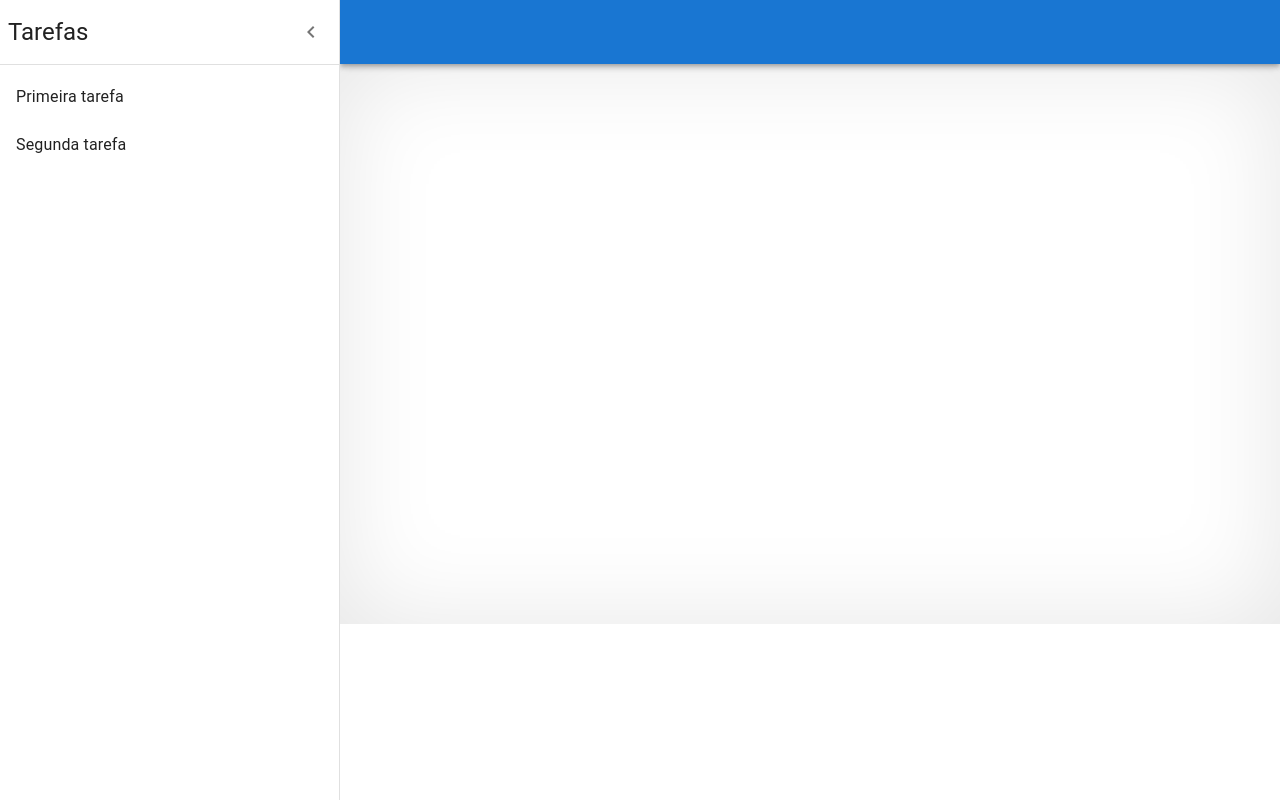
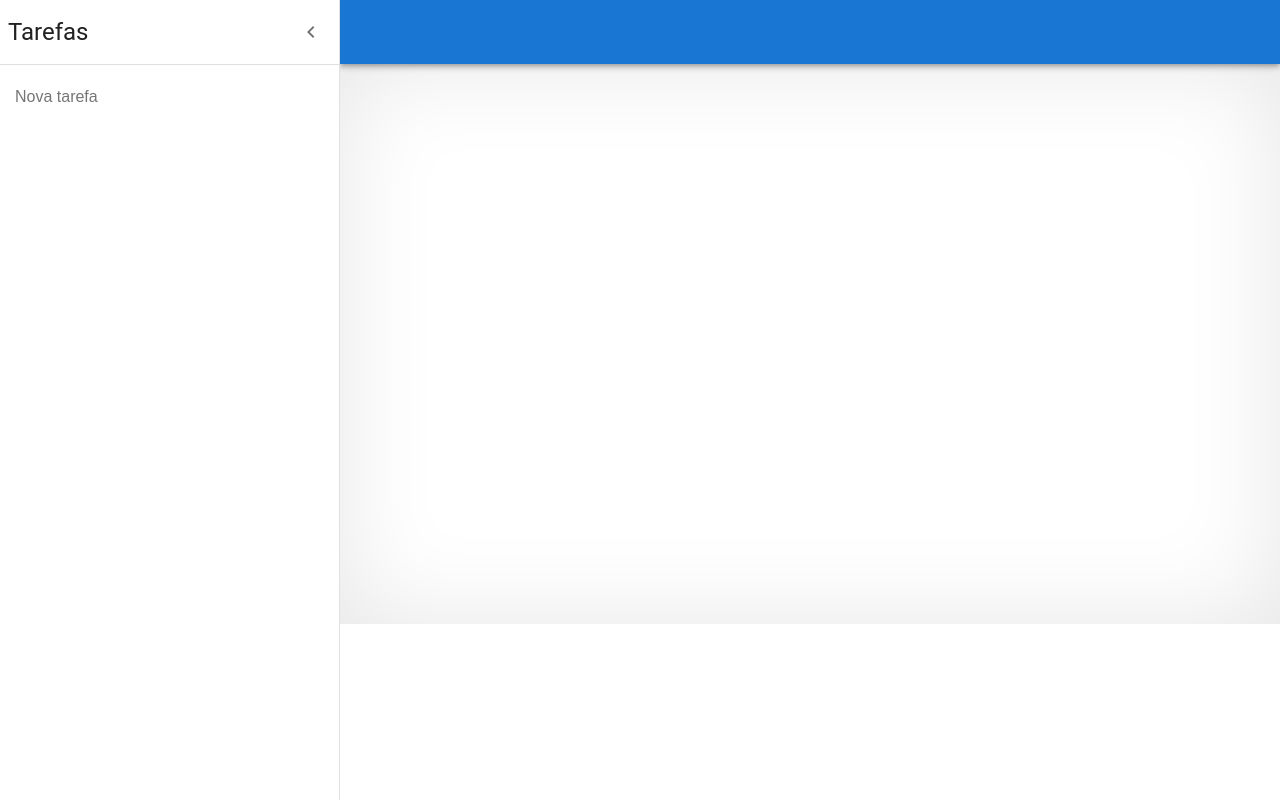
Before and after one commit to Jp-bruno/taskListV2, a React (Create React App) app: page / in a window 1280 px wide. Both pictures are taken after a click on the button "open drawer". Built offline with nearby package versions, Linux system fonts and the light colour scheme.

Commit message:
edit or remove options visual menu done

```diff
--- /dev/null
+++ b/src/components/TaskListItem.tsx
@@ -0,0 +1,72 @@
+import { Box, Button, ListItem, ListItemButton, ListItemIcon, ListItemText, Menu, MenuItem } from "@mui/material";
+import { ListItemClass, ListContext } from "../context/ListContext";
+import { useContext, useState } from 'react';
+import EditIcon from '@mui/icons-material/Edit';
+import DeleteIcon from '@mui/icons-material/Delete';
+import MoreHorizIcon from '@mui/icons-material/MoreHoriz';
+
+type TaskListItemProps = {
+    task: ListItemClass
+}
+
+type RenderOptionsProps = {
+    selectedItemTitle: string | undefined,
+    thisTaskTitle: string | undefined
+}
+
+const ButtonStyles = {
+    '& .MuiListItemIcon-root': {
+        display: 'grid',
+        placeItems: 'center',
+
+    }
+}
+
+function RenderOptions({ selectedItemTitle, thisTaskTitle }: RenderOptionsProps) {
+    const [anchorEl, setAnchorEl] = useState<null | HTMLElement>(null);
+
+    const open = Boolean(anchorEl);
+
+    const handleClick = (event: any) => {
+        console.log(event.currentTarget)
+
+        setAnchorEl(event.target);
+    };
+
+    const handleClose = () => {
+        setAnchorEl(null);
+    };
+
+    if (selectedItemTitle === thisTaskTitle) {
+        return (
+            <Box sx={{zIndex: 100}}>
+                <Button onClick={handleClick} sx={{padding: 0}}>
+                    <MoreHorizIcon />
+                </Button>
+                <Menu anchorEl={anchorEl} open={open} onClose={handleClose}>
+                    <MenuItem onClick={handleClose}>
+                        <EditIcon />
+                    </MenuItem>
+                    <MenuItem onClick={handleClose}>
+                        <DeleteIcon />
+                    </MenuItem>
+                </Menu>
+            </Box>
+        );
+    }
+
+    return null
+}
+
+export default function TaskListItem({ task }: TaskListItemProps) {
+    const ListContextObject = useContext(ListContext);
+
+    return (
+        <ListItem key={Math.random() * 10000} disablePadding>
+            <ListItemButton onClick={ListContextObject?.selectTask}>
+                <ListItemText primary={task.title} />
+                <RenderOptions selectedItemTitle={ListContextObject?.selectedTask?.title} thisTaskTitle={task.title} />
+            </ListItemButton>
+        </ListItem>
+    )
+}
--- /dev/null
+++ b/src/components/TaskListNewTaskInput.tsx
@@ -0,0 +1,34 @@
+import { ListItem, ListItemButton, styled } from "@mui/material";
+import { ListItemClass, ListContext } from "../context/ListContext";
+import { useContext } from 'react';
+
+const StyledInput = styled('input')`
+    width: 100%;
+    heigth: 100%;
+    padding: 15px;
+    font-size: 16px;
+    border: 0;
+`
+
+
+export default function TaskListNewTaskInput() {
+    const ListContextObject = useContext(ListContext);
+
+    function createTask(ev: any) {
+        if (ev.key === 'Enter') {
+            const input = document.querySelector('.new-task-input') as HTMLInputElement;
+            ListContextObject?.addTask(input.value);
+            return
+        }
+
+        return
+    }
+
+    return (
+        <ListItem key={Math.random() * 10000} disablePadding sx={{ padding: 0 }}>
+            <ListItemButton sx={{padding: 0}}>
+                <StyledInput type='text' className='new-task-input' placeholder="Nova tarefa" onKeyDown={createTask}></StyledInput>
+            </ListItemButton>
+        </ListItem>
+    )
+}
--- a/src/components/TasksList.tsx
+++ b/src/components/TasksList.tsx
@@ -1,7 +1,9 @@
 import { List, ListItem, ListItemButton, ListItemText } from "@mui/material";
 import { useContext } from "react";
 import { ListContext } from '../context/ListContext';
-import { ListItemClass } from '../context/ListContext'
+import { ListItemClass } from '../context/ListContext';
+import TaskListItem from "./TaskListItem";
+import TaskListNewTaskInput from "./TaskListNewTaskInput";
 
 export default function TasksList() {
     const ListContextObject = useContext(ListContext);
@@ -11,21 +13,17 @@ export default function TasksList() {
     return (
         <List>
             {
-                listLength > 0 ? ListContextObject?.tasks.map((task) => (
-                    <ListItem key={Math.random() * 10000} disablePadding>
-                        <ListItemButton onClick={ListContextObject?.selectTask}>
-                            <ListItemText primary={(task as ListItemClass).title} />
-                        </ListItemButton>
-                    </ListItem>
-                ))
+                listLength > 0 ?
+                    ListContextObject?.tasks.map((task) => (
+                        <TaskListItem task={task} />
+                    ))
+
                     :
 
-                    <ListItem key={Math.random() * 10000} disablePadding> {/*caso a lista esteja vazia*/}
-                        <ListItemButton onClick={ListContextObject?.addTask}>
-                            <ListItemText primary={'oi'} />
-                        </ListItemButton>
-                    </ListItem>
+                    null
             }
+
+            <TaskListNewTaskInput />
         </List>
     )
 }
--- a/src/context/ListContext.tsx
+++ b/src/context/ListContext.tsx
@@ -1,7 +1,7 @@
 import { useState, createContext, useEffect, PropsWithChildren, useRef, MutableRefObject } from 'react';
 
 type ListContextType = {
-    addTask: () => void,
+    addTask: (taskTitle: string) => void,
     removeTask: () => void,
     renameTask: () => void,
     completeTask: () => void,
@@ -31,11 +31,11 @@ export class ListItemClass {
 export const ListContext = createContext<ListContextType | null>(null);
 
 export default function ListContextProvider({ children }: PropsWithChildren) {
-    const [tasks, setTasks] = useState<[] | ListItemClass[]>([new ListItemClass('Primeira tarefa'), new ListItemClass('Segunda tarefa')])
+    const [tasks, setTasks] = useState<[] | ListItemClass[]>([])
     const [selectedTask, setSelectedTask] = useState<ListItemClass | null>(null)
 
-    function addTask() {
-        setTasks((prevState) => [...prevState, new ListItemClass()])
+    function addTask(taskTitle: string) {
+        setTasks((prevState) => [...prevState, new ListItemClass(taskTitle)])
     }
 
     function removeTask() {
@@ -51,7 +51,7 @@ export default function ListContextProvider({ children }: PropsWithChildren) {
     }
 
     function selectTask(ev:any) {
-        const taskName = ev.target.textContent;
+        const taskName = ev.currentTarget.textContent;
 
         if (selectedTask?.title === taskName) {
             return
```
